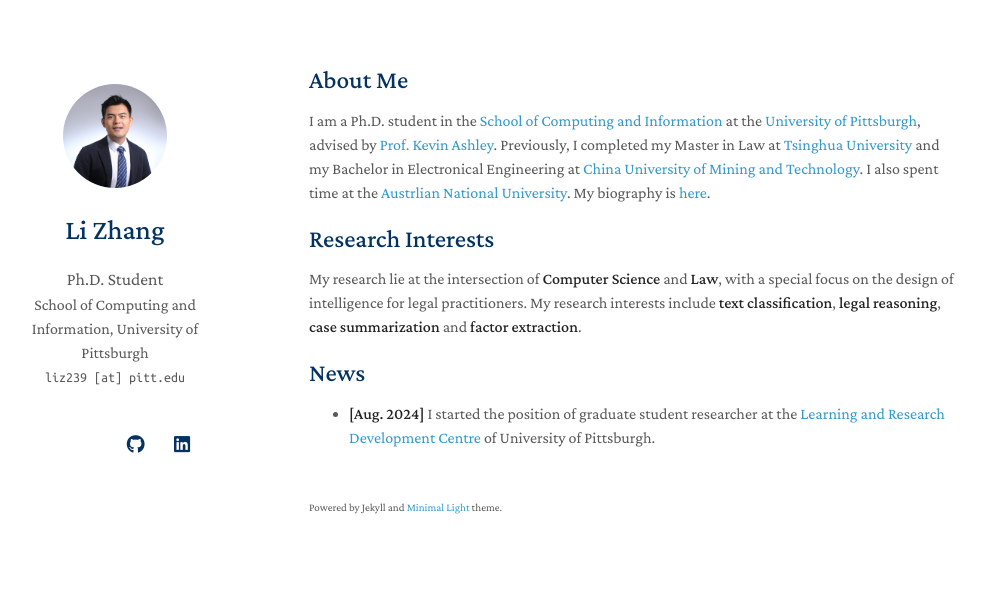
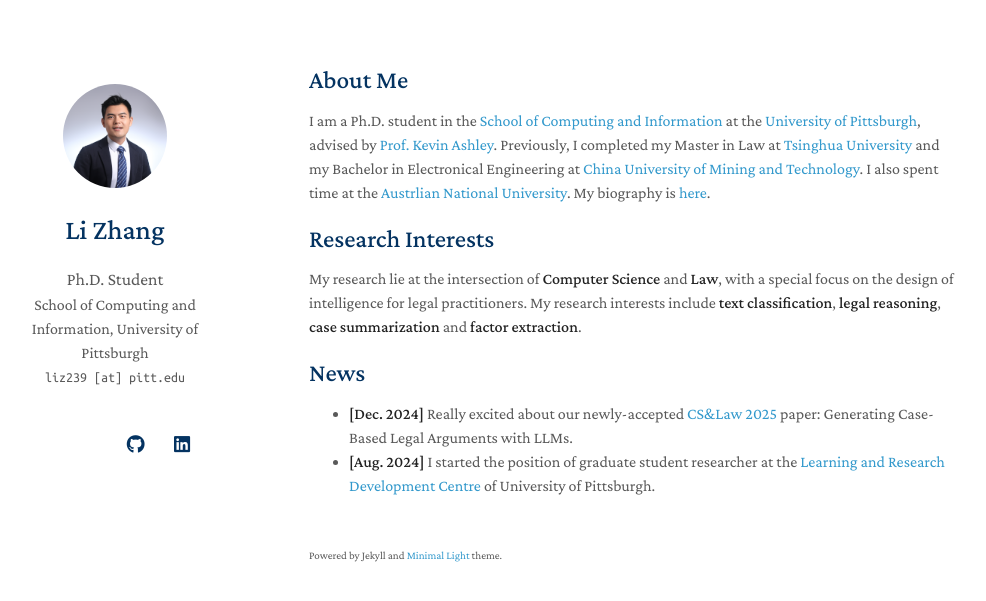
Before and after one commit to lizhang-AIandLaw/lizhang-AIandLaw.github.io, a Jekyll site: the page built from index.md, in a window 1280 px wide. Shown: the top 601 px of the page, without its empty margins (161-1147 px from the left). Built offline with Jekyll 4.4.1, drawn with Linux system fonts in a browser that asks for light colours; a style sheet for code colours, icons or effects is not loaded; our own code applies the rules of GitHub Pages for plain Markdown files.

Commit message:
Update index.md

```diff
--- a/index.md
+++ b/index.md
@@ -11,7 +11,7 @@
 My research lie at the intersection of **Computer Science** and **Law**, with a special focus on the design of intelligence for legal practitioners. My research interests include **text classification**, **legal reasoning**, **case summarization** and **factor extraction**.
 
 ## News
-
+- **[Dec. 2024]** Really excited about our newly-accepted [CS&Law 2025](https://computersciencelaw.org/2025/) paper: Generating Case-Based Legal Arguments with LLMs.
 - **[Aug. 2024]** I started the position of graduate student researcher at the [Learning and Research Development Centre](https://www.lrdc.pitt.edu/) of University of Pittsburgh.
 
 <!--
```
